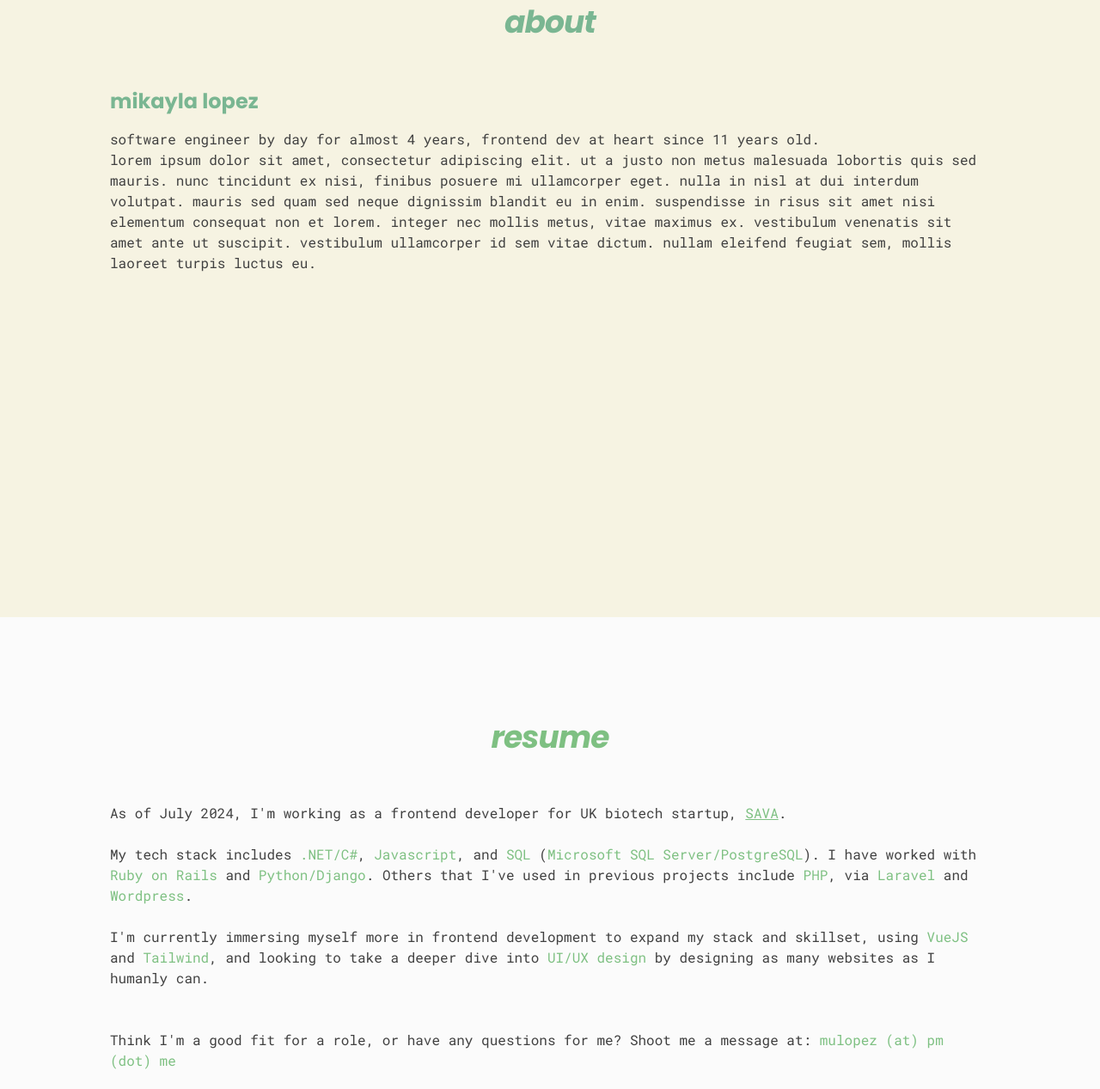
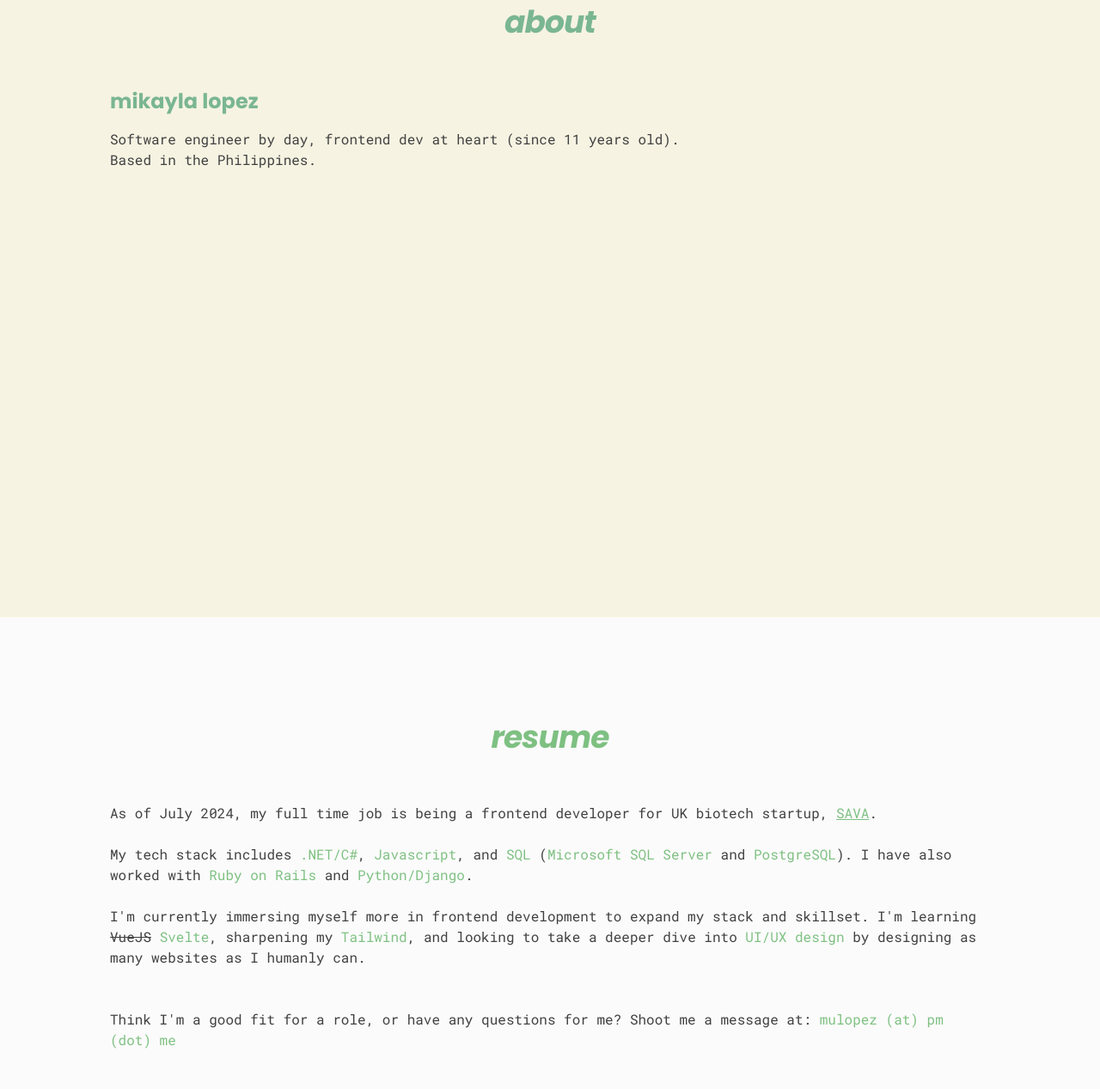
Before and after one commit to murkeirluh/murkeirluh.github.io, a website with bundled scripts: page index.html in a window 1280 px wide. Shown: the part 1000-2267 px from the top of the page at 86% size. Built offline with nearby package versions, Linux system fonts and the light colour scheme.

Commit message:
update content

```diff
--- a/index.html
+++ b/index.html
@@ -44,8 +44,7 @@
                     <p class="text-sm text-paynes-gray font-normal font-mono lowercase tracking-wider sm:text-sm md:text-base">
                         Hi, I'm Mikayla, aka matcha (on some parts of the internet.)<br>
                         <br>
-                        <!-- Here, have a cup while you look around. -->
-                        I'm a software engineer slash web developer based in the Philippines.
+                        Here, have a cup while you look around.
                     </p>
                     <p class="mt-12 text-2xl text-paynes-gray font-normal font-mono lowercase tracking-widest">
                         <a href="https://www.linkedin.com/in/mikayla-lopez/" target="_blank" title="Linkedin" class="text-mantis hover:text-honeydew"><i class="fa-brands fa-linkedin"></i></a>
@@ -55,9 +54,9 @@
                     </p>
                 </div>
 
-                <!-- <div class="flex text-center justify-center">
-                    <img src="assets/matcha/128x128.png" width="300" />
-                </div> -->
+                <div class="flex text-center justify-center">
+                    <img src="assets/matchapx-2.png" width="300" />
+                </div>
             </div>
         </section>
 
@@ -71,10 +70,10 @@
                 <div class="max-w-screen-lg mx-auto flex flex-col items-center sm:flex-row gap-6 py-10 sm:text-center md:text-left">
                     <div class="relative">
                         <h3 class="text-2xl font-heading font-extrabold text-matcha">Mikayla Lopez</h3>
-                        <p class="font-normal font-mono text-base pt-4 lowercase">
-                            Software engineer by day for almost 4 years, frontend dev at heart since 11 years old.
-                            <br>
-                            Lorem ipsum dolor sit amet, consectetur adipiscing elit. Ut a justo non metus malesuada lobortis quis sed mauris. Nunc tincidunt ex nisi, finibus posuere mi ullamcorper eget. Nulla in nisl at dui interdum volutpat. Mauris sed quam sed neque dignissim blandit eu in enim. Suspendisse in risus sit amet nisi elementum consequat non et lorem. Integer nec mollis metus, vitae maximus ex. Vestibulum venenatis sit amet ante ut suscipit. Vestibulum ullamcorper id sem vitae dictum. Nullam eleifend feugiat sem, mollis laoreet turpis luctus eu.
+                        <p class="font-normal font-mono text-base pt-4">
+                            Software engineer by day, frontend dev at heart (since 11 years old).
+
+                            <br>Based in the Philippines.
                         </p>
                     </div>
                 </div>
@@ -91,13 +90,13 @@
                 <div class="relative flex flex-col items-center py-10 overflow-auto max-w-screen-lg justify-between space-x-0 space-y-10 md:space-x-6 md:space-y-2 mx-auto text-left">
                     <div class="relative pb-10">
                         <p class="text-base lg:text-base mb-6">
-                            As of July 2024, I'm working as a frontend developer for UK biotech startup, <a href="https://www.sava.health/" target="_blank" class="text-mantis underline">SAVA</a>.
+                            As of July 2024, my full time job is being a frontend developer for UK biotech startup, <a href="https://www.sava.health/" target="_blank" class="text-mantis underline">SAVA</a>.
                         </p>
                         <p  class="text-base lg:text-base mb-6">
-                            My tech stack includes <span class="text-mantis">.NET/C#</span>, <span class="text-mantis">Javascript</span>, and <span class="text-mantis">SQL</span> (<span class="text-mantis">Microsoft SQL Server/PostgreSQL</span>).
-                            I have worked with <span class="text-mantis">Ruby on Rails</span> and <span class="text-mantis">Python/Django</span>. Others that I've used in previous projects include <span class="text-mantis">PHP</span>, via <span class="text-mantis">Laravel</span> and <span class="text-mantis">Wordpress</span>.
+                            My tech stack includes <span class="text-mantis">.NET/C#</span>, <span class="text-mantis">Javascript</span>, and <span class="text-mantis">SQL</span> (<span class="text-mantis">Microsoft SQL Server</span> and <span class="text-mantis">PostgreSQL</span>).
+                            I have also worked with <span class="text-mantis">Ruby on Rails</span> and <span class="text-mantis">Python/Django</span>.
                             <br><br>
-                            I'm currently immersing myself more in frontend development to expand my stack and skillset, using <span class="text-mantis">VueJS</span> and <span class="text-mantis">Tailwind</span>, and looking to take a deeper dive into <span class="text-mantis">UI/UX design</span> by designing as many websites as I humanly can.
+                            I'm currently immersing myself more in frontend development to expand my stack and skillset. I'm learning <span class="line-through">VueJS</span> <span class="text-mantis">Svelte</span>, sharpening my <span class="text-mantis">Tailwind</span>, and looking to take a deeper dive into <span class="text-mantis">UI/UX design</span> by designing as many websites as I humanly can.
                         </p>
                         <p class="text-base">
                             <br>Think I'm a good fit for a role, or have any questions for me? Shoot me a message at:
--- a/src/css/input-tailwind.css
+++ b/src/css/input-tailwind.css
@@ -20,7 +20,7 @@
     }
 
     p {
-        @apply text-[0.8rem];
+        @apply text-[0.9rem];
     }
 }
 
```
Also changed, not shown: works/index.html (+2 -2 lines), assets/matcha/matchapx.png (renamed from assets/matchapx.png), assets/screens/matchadoinhere.png, src/css/tailwind.css.
